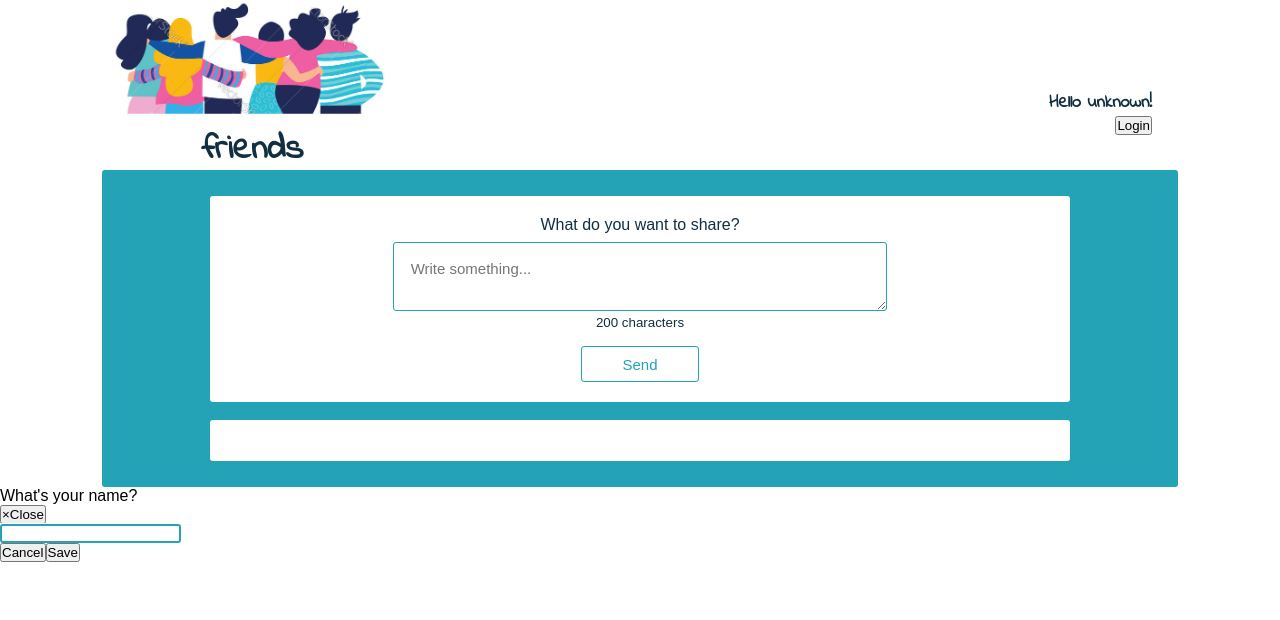
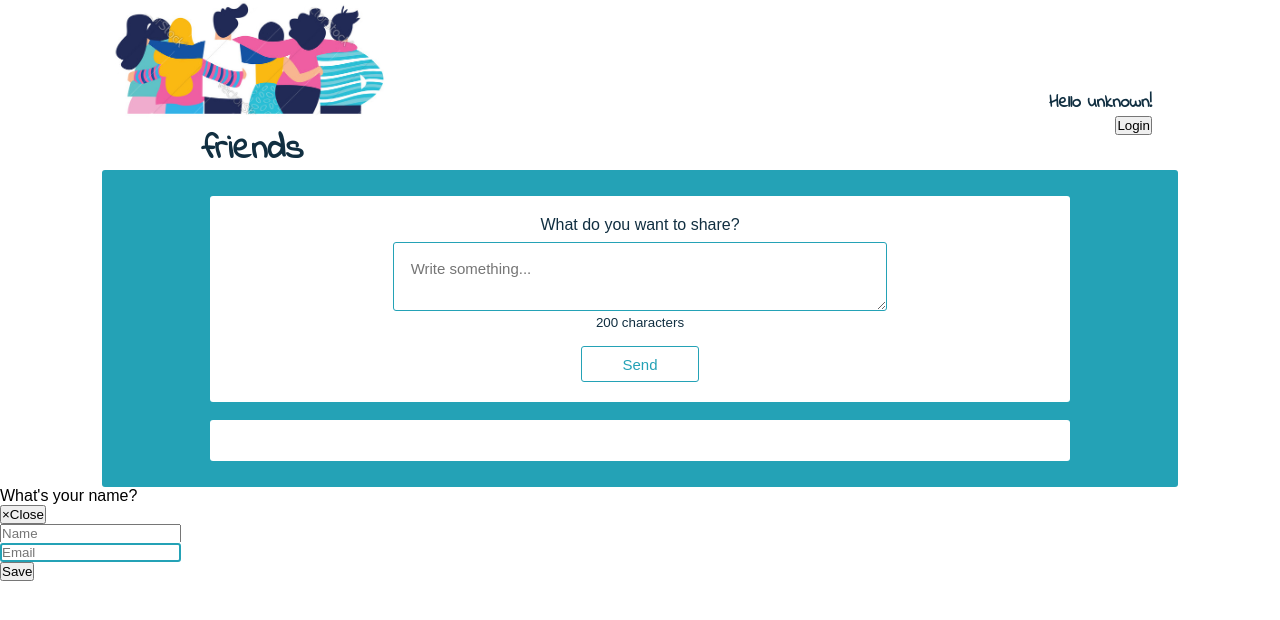
Before and after one commit to olagruchala/my-friends, a React (Create React App) app: page / in a window 1280 px wide. Both pictures are taken after a click on the button "Login". Shown: the top 620 px of the page. Built offline with nearby package versions, Linux system fonts and the light colour scheme; the HTML template or start-up script is replaced by a standard one.

Commit message:
Extend login form with email and validation

```diff
--- a/src/LikePanel.js
+++ b/src/LikePanel.js
@@ -24,7 +24,6 @@ class LikePanel extends React.Component {
 
     checkUser() {
         if(this.props.name === "unknown") { // porównać this.props.name z name statusu zapisanym w localeStorage
-            console.log(this.props.name);
             this.setState({
                 currentUserLike: false
             },() => sessionStorage.setItem(this.getStorageName(), JSON.stringify(this.state)))
--- a/src/ModalUserName.js
+++ b/src/ModalUserName.js
@@ -1,23 +1,25 @@
 import React from "react";
 import ReactDOM from "react-dom";
-import { Button, Modal, InputGroup, FormControl } from "react-bootstrap";
+import { Button, Modal, Form } from "react-bootstrap";
 
 
 class ModalUserName extends React.Component {
     constructor(props){
         super(props);
         this.state = {
+            validated: false,
             show: false,
             isLoggedIn: JSON.parse(sessionStorage.getItem("isLoggedIn")) || false,
             userName: sessionStorage.getItem("username") || "unknown"
         };
 
         this.handleCancel = this.handleCancel.bind(this);
-        this.handleSave = this.handleSave.bind(this);
+        this.handleSubmit = this.handleSubmit.bind(this);
         this.handleShow = this.handleShow.bind(this);
     }
 
     componentDidMount() {
+        console.log("componentDidMount and validated: " + this.state.validated);
         if (this.state.userName !== "unknown") {
             this.props.dataService.setNewData(this.state.userName); //set user name
         }
@@ -29,7 +31,15 @@ class ModalUserName extends React.Component {
         });
     }
 
-    handleSave() {
+    handleSubmit(event) {
+
+        const form = event.currentTarget;
+        if (form.checkValidity() === false) {
+            event.preventDefault();
+            event.stopPropagation();
+        }
+        this.setState({ validated: true });
+
         let inputText = this.inputField;
         if (inputText.value !== "" && inputText.value !== null) {
             this.setState({
@@ -44,13 +54,13 @@ class ModalUserName extends React.Component {
 
         } else {
             this.setState({
-                show: false,
                 userName: "unknown"
             });
         }
     }
 
     handleShow() {
+        console.log("show modal and validated: " + this.state.validated);
         if (!this.state.isLoggedIn) {
             this.setState({show: true}, () => {
                 ReactDOM.findDOMNode(this.inputField).focus();
@@ -69,6 +79,7 @@ class ModalUserName extends React.Component {
 
     render () {
 
+        const { validated } = this.state;
 
         return (
             <>
@@ -81,24 +92,31 @@ class ModalUserName extends React.Component {
                         <Modal.Title>What's your name?</Modal.Title>
                     </Modal.Header>
                     <Modal.Body>
-                        <InputGroup className="mb-3">
-                            <FormControl
-                                ref={(ref) => { this.inputField = ref }}
-                                // id="inputFieldID"
-                                aria-label="Default"
-                                aria-describedby="inputGroup-sizing-default"
-                            />
-                        </InputGroup>
+                        <Form
+                            noValidate
+                            validated={validated}
+                            onSubmit={e => this.handleSubmit(e)}
+                        >
+                            <Form.Group controlId="formName">
+                                <Form.Control
+                                    required
+                                    type="text"
+                                    placeholder="Name"
+                                    ref={(ref) => { this.inputField = ref }}
+                                />
+                            </Form.Group>
+                            <Form.Group controlId="formEmail">
+                                <Form.Control
+                                    required
+                                    type="email"
+                                    placeholder="Email"
+                                    ref={(ref) => { this.inputField = ref }}
+                                />
+                            </Form.Group>
+                            <Button type="submit">Save</Button>
+                        </Form>
                     </Modal.Body>
 
-                    <Modal.Footer>
-                        <Button variant="secondary" onClick={this.handleCancel}>
-                            Cancel
-                        </Button>
-                        <Button variant="info" onClick={this.handleSave}>
-                            Save
-                        </Button>
-                    </Modal.Footer>
                 </Modal>
             </>
         )
```
